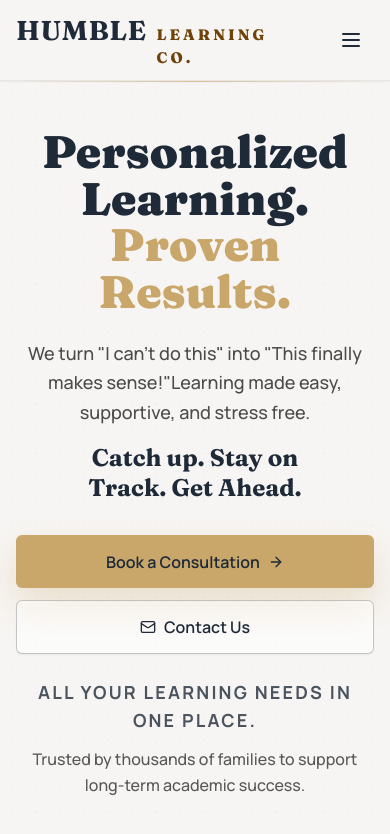
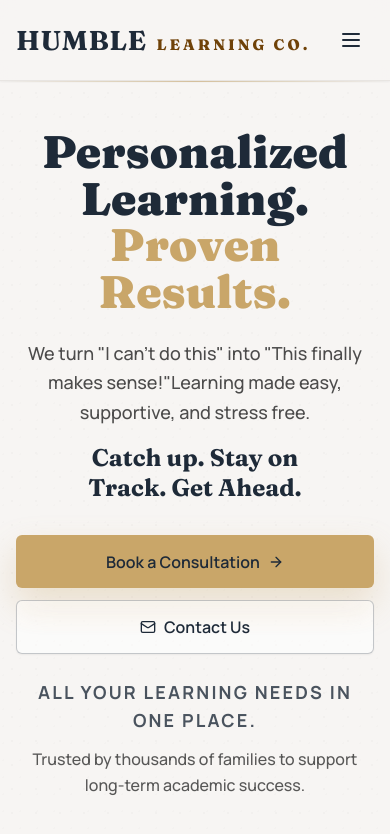
Before and after one commit to ejinian/humblelearningco, a React (Vite) app: page / in a window 390 px wide. Shown: the top 834 px of the page. Built offline with nearby package versions, Linux system fonts and the light colour scheme.

Commit message:
navbar fix

```diff
--- a/src/components/Header.tsx
+++ b/src/components/Header.tsx
@@ -29,7 +29,7 @@ export function Header() {
           <span className="font-serif text-[1.7rem] font-bold tracking-wide sm:text-[2.15rem] lg:text-[2.35rem]">
             HUMBLE
           </span>
-          <span className="font-serif text-[0.95rem] font-extrabold uppercase tracking-[0.2em] text-[#6f4208] sm:text-xl lg:text-[1.35rem]">
+          <span className="whitespace-nowrap font-serif text-[0.95rem] font-extrabold uppercase tracking-[0.2em] text-[#6f4208] sm:text-xl lg:text-[1.35rem]">
             Learning Co.
           </span>
         </Link>
```
Also changed, not shown: 1 other file (tests, documents, lock files or other folders).
